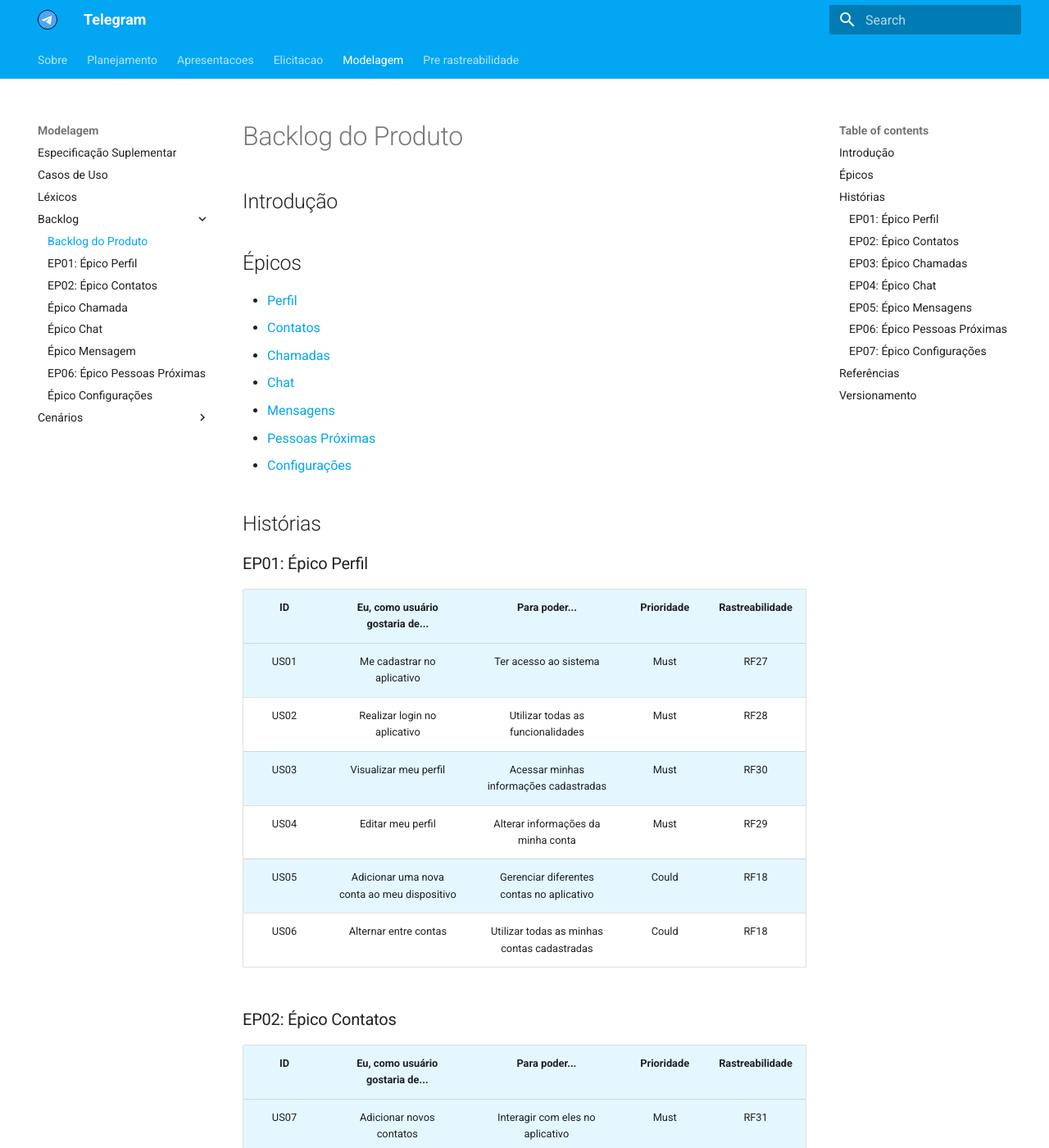
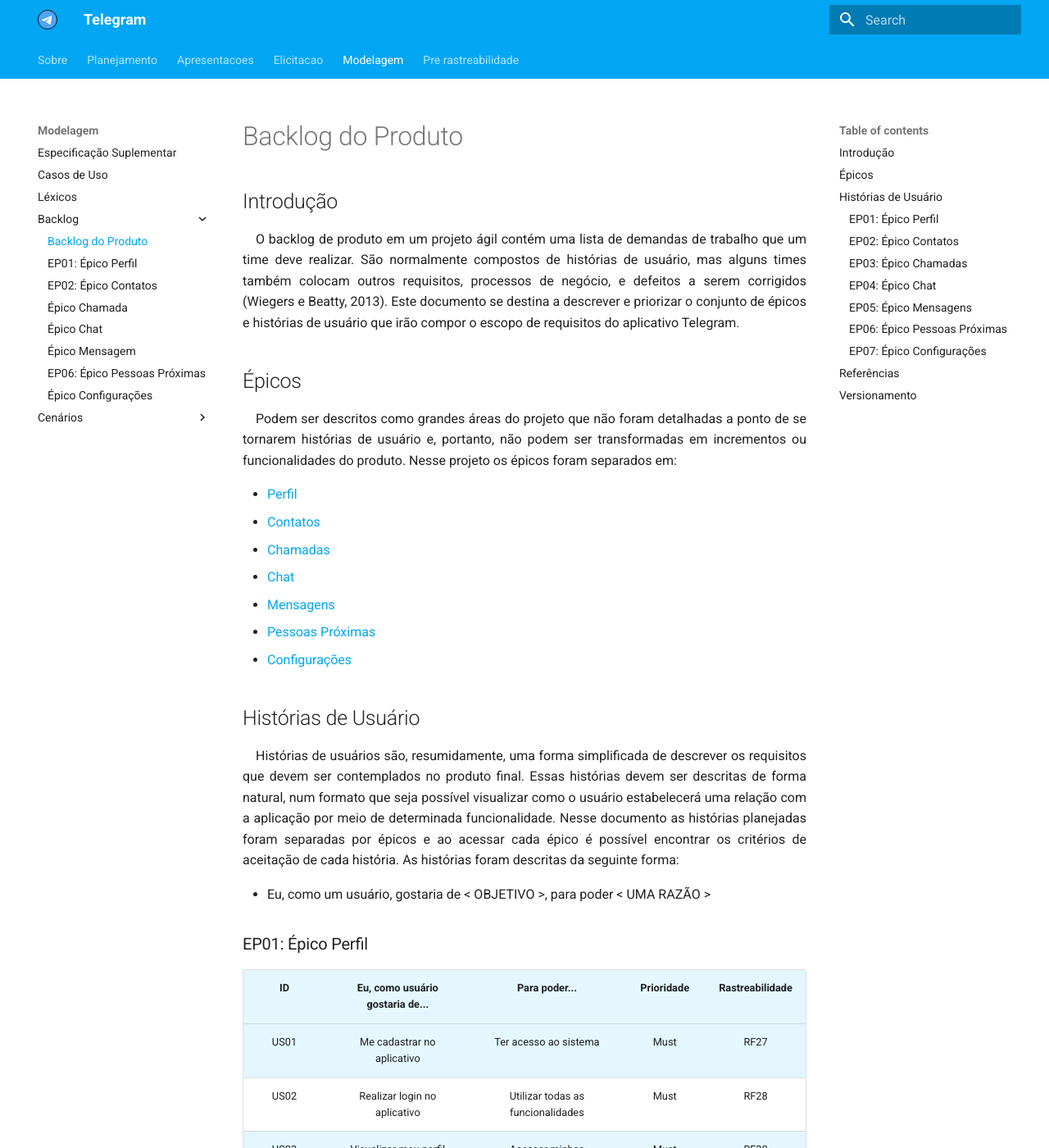
Before and after one commit to Requisitos-de-Software/2020.2-Telegram, an MkDocs documentation site: the page built from docs/modelagem/backlog/backlog_do_produto.md, in a window 1280 px wide and 1400 px high. Shown: the whole window at 82% size. Built offline with MkDocs 1.6.1 and Material for MkDocs 9.7.7, drawn with Linux system fonts in a browser that asks for light colours; some of the changed lines change nothing that is shown; some of the changed text lies outside the part shown.

Commit message:
Ajusta versionamento, cria textos e adiciona rastreabilidade.
Co-authored-by: Lorrany <lolo.souza80@yahoo.com>
Co-authored-by: Herick <herick.portugues@gmail.com>

```diff
--- a/docs/modelagem/backlog/backlog_do_produto.md
+++ b/docs/modelagem/backlog/backlog_do_produto.md
@@ -2,7 +2,12 @@
 
 ## Introdução
 
+<p align='justify'> &emsp;O backlog de produto em um projeto ágil contém uma lista de demandas de trabalho que um time deve realizar. São normalmente compostos de histórias de usuário, mas alguns times também colocam outros requisitos, processos de negócio, e defeitos a serem corrigidos (Wiegers e Beatty, 2013). Este documento se destina a descrever e priorizar o conjunto de épicos e histórias de usuário que irão compor o escopo de requisitos do aplicativo Telegram.</p>
+
 ## Épicos
+
+<p align='justify'> &emsp;Podem ser descritos como grandes áreas do projeto que não foram detalhadas a ponto de se tornarem histórias de usuário e, portanto, não podem ser transformadas em incrementos ou funcionalidades do produto. Nesse projeto os épicos foram separados em:</p>
+
 - [Perfil](ep01_epico_perfil.md)
 - [Contatos](ep02_epico_contatos.md)
 - [Chamadas](ep03_epico_chamada.md)
@@ -11,7 +16,11 @@
 - [Pessoas Próximas](ep06_epico_pessoas_proximas.md)
 - [Configurações](ep07_epico_configuracoes.md)
 
-## Histórias
+## Histórias de Usuário
+
+<p align='justify'> &emsp;Histórias de usuários são, resumidamente, uma forma simplificada de descrever os requisitos que devem ser contemplados no produto final. Essas histórias devem ser descritas de forma natural, num formato que seja possível visualizar como o usuário estabelecerá uma relação com a aplicação por meio de determinada funcionalidade. Nesse documento as histórias planejadas foram separadas por épicos e ao acessar cada épico é possível encontrar os critérios de aceitação de cada história. As histórias foram descritas da seguinte forma:</p>
+
+- Eu, como um usuário, gostaria de < OBJETIVO >, para poder < UMA RAZÃO >
 
 ### EP01: Épico Perfil
 
@@ -38,43 +47,43 @@
 
 ### EP03: Épico Chamadas
 
-|  ID | Eu, como usuário gostaria de...|    Para poder...      | Prioridade |
-| :-: | :---------------------------- | :------------------- | :--------: |
-| US14| Realizar chamadas de voz individuais   | Conversar por meio de chamada de voz com uma pessoa           |    Should   |
-| US15| Realizar chamadas de voz em grupo      | Conversar por meio de chamada de voz com mais de uma pessoa   |    Won't    |
-| US16| Realizar chamadas de vídeo individuais | Conversar por meio de chamada de vídeo com uma pessoa         |    Should   |
-| US17| Realizar chamadas de vídeo em grupo    | Conversar por meio de chamada de vídeo com mais de uma pessoa |    Won't    |
+|  ID | Eu, como usuário gostaria de...|    Para poder...      | Prioridade | Rastreabilidade |
+| :-: | :-----------------------------: | :--------------------: | :--------: | :-------------: |
+| US14| Realizar chamadas de voz individuais   | Conversar por meio de chamada de voz com uma pessoa           |    Should   | RF7 |
+| US15| Realizar chamadas de voz em grupo      | Conversar por meio de chamada de voz com mais de uma pessoa   |    Won't    | RF8 |
+| US16| Realizar chamadas de vídeo individuais | Conversar por meio de chamada de vídeo com uma pessoa         |    Should   | RF9 |
+| US17| Realizar chamadas de vídeo em grupo    | Conversar por meio de chamada de vídeo com mais de uma pessoa |    Won't    | RF10 |
 
 ### EP04: Épico Chat
-|  ID | Eu, como usuário gostaria de...|              Para poder...                  | Prioridade |
-| :-: | :----------------------------- | :------------------------------------------ | :--------: |
-| US18  |   Iniciar uma nova conversa    |    Trocar mensagens com outros usuários     |    Must    |
-| US19  |        Criar um grupo          |  Trocar mensagens com um grupo de usuários  |    Must    |
-| US20  |   Criar um novo canal de voz   | Enviar mensagens a diversos usuários de uma só vez |    Must    |
-| US21  |     Pesquisar mensagens        |       Encontrar mensagens específicas       |  Should    |
-| US22  |      Pesquisar usuários        |       Encontrar usuários do aplicativo      |  Should    |
-| US23  |       Apagar conversas         |             Gerenciar meus chats            |    Must    |
-| US24  |       Fixar conversas          |       Priorizar a visualização de chats     |  Should    |
-| US25  |      Arquivar conversas        | Ocultar a visualização de chats sem deletar |  Should    |
+|  ID | Eu, como usuário gostaria de...|              Para poder...                  | Prioridade | Rastreabilidade |
+| :-: | :-----------------------------: | :------------------------------------------: | :--------: | :-------------: |
+| US18  |   Iniciar uma nova conversa    |    Trocar mensagens com outros usuários     |    Must    | RF38 |
+| US19  |        Criar um grupo          |  Trocar mensagens com um grupo de usuários  |    Must    | RF11 |
+| US20  |   Criar um novo canal de voz   | Enviar mensagens a diversos usuários de uma só vez |    Must    | RF53 |
+| US21  |     Pesquisar mensagens        |       Encontrar mensagens específicas       |  Should    | RF37|
+| US22  |      Pesquisar usuários        |       Encontrar usuários do aplicativo      |  Should    | RF42|
+| US23  |       Apagar conversas         |             Gerenciar meus chats            |    Must    | RF54|
+| US24  |       Fixar conversas          |       Priorizar a visualização de chats     |  Should    | RF55 |
+| US25  |      Arquivar conversas        | Ocultar a visualização de chats sem deletar |  Should    | RF56 |
 
 ### EP05: Épico Mensagens
-|  ID | Eu, como usuário gostaria de...|    Para poder...      | Prioridade |
-| :-: | :---------------------------- | :------------------- | :--------: |
-| US26| Enviar/Receber mensagem de texto  | Trocar mensagens de texto          |    Must   |
-| US27| Enviar/Receber mensagem de áudio  | Trocar mensagens de áudio          |    Must   |
-| US28| Enviar/Receber arquivos de imagem da galeria | Trocar arquivos de imagem da galeria|    Must    |
-| US29| Enviar/Receber arquivos de imagem capturados na hora | Trocar arquivos de imagem capturados na hora |  Could   |
-| US30| Enviar/Receber arquivos de vídeo da galeria | Trocar arquivos de vídeo da galeria |    Must    |
-| US31| Enviar/Receber arquivos de vídeo gravados na hora | Trocar arquivos de vídeo gravados na hora|    Could    |
-| US32| Criar grupos de mensagens | Trocar mensagens em grupo |    Must    |
-| US33| Criar enquetes | Realizar enquetes|    Could    |
-| US34| Salvar mensagens | Visualizar determinada mensagem depois |    Could   |
-| US35| Encaminhar mensagens | Espelhar mensagem sem precisar copiá-la |    Should    |
-| US36| Excluir mensagens enviadas | Apagá-la em caso de arrependimento |    Should    |
-| US37| Enviar/Receber arquivos | Trocar arquivos |    Must   |
-| US38| Responder uma mensagem enviada num grupo no privado da pessoa que a enviou| Responde-la com mais privacidade | Could|
-| US39| Salvar e visualizar as mensagens salvas de uma conversa em específico | Para poder visualizá-la depois de forma mais fácil |    Won't    |
-| US40| Enviar/Receber uma música | Trocar músicas |    Could    |
+|  ID | Eu, como usuário gostaria de...|    Para poder...      | Prioridade | Rastreabilidade |
+| :-: | :-----------------------------: | :-------------------: | :--------: | :------------: |
+| US26| Enviar/Receber mensagem de texto  | Trocar mensagens de texto          |    Must   | RF1 |
+| US27| Enviar/Receber mensagem de áudio  | Trocar mensagens de áudio          |    Must   | RF2 |
+| US28| Enviar/Receber arquivos de imagem da galeria | Trocar arquivos de imagem da galeria|    Must    | RF3 |
+| US29| Enviar/Receber arquivos de imagem capturados na hora | Trocar arquivos de imagem capturados na hora |  Could   | RF4 |
+| US30| Enviar/Receber arquivos de vídeo da galeria | Trocar arquivos de vídeo da galeria |    Must    | RF5 |
+| US31| Enviar/Receber arquivos de vídeo gravados na hora | Trocar arquivos de vídeo gravados na hora|    Could    | RF6 |
+| US32| Criar grupos de mensagens | Trocar mensagens em grupo |    Must    | RF11 |
+| US33| Criar enquetes | Realizar enquetes|    Could    | RF12 |
+| US34| Salvar mensagens | Visualizar determinada mensagem depois |    Could   | RF13 |
+| US35| Encaminhar mensagens | Espelhar mensagem sem precisar copiá-la |    Should    | RF14 |
+| US36| Excluir mensagens enviadas | Apagá-la em caso de arrependimento |    Should    | RF15 |
+| US37| Enviar/Receber arquivos | Trocar arquivos |    Must   | RF16 |
+| US38| Responder uma mensagem enviada num grupo no privado da pessoa que a enviou| Responde-la com mais privacidade | Could| RF33 |
+| US39| Salvar e visualizar as mensagens salvas de uma conversa em específico | Visualizá-la depois de forma mais fácil |    Won't    | RF34 |
+| US40| Enviar/Receber uma música | Trocar músicas |    Could    | RF44 |
 
 ### EP06: Épico Pessoas Próximas
 
@@ -87,27 +96,29 @@
 
 
 ### EP07: Épico Configurações
-|  ID |           Eu, como usuário gostaria de...             |    Para poder...      | Prioridade |
-| :-: | :---------------------------------------------------  | :-------------------  | :--------: |
-| US45  |          Acessar minhas mensagens salvas              | Visualizar mensagens específicas |    Could    |
-| US46  |       Alterar a visualização da aba de chamadas       | Visualizar ou ocultar meu registro de chamadas |    Must    |
-| US47  | Iniciar ou terminar uma sessão em outros dispositivos | Controlar o acesso à minha conta |    Must    |
-| US48  |                  Criar pastas de chat                 | Organizar minhas conversas |    Could    |
-| US49  |          Editar e reorganizar pastas de chat          | Controlar a disposição das pastas de conversas |    Could    |
-| US50  | Redefinir ou alterar as configurações de notificações | Configurar a ativação de notificações |   Should    |
-| US51  |  Alterar as configurações de privacidade e segurança  | Configurar caracteŕisticas importantes para a segurança da minha conta |    Should    |
-| US52  |   Alterar as configurações de dados e armazenamento   | Gerenciar de forma individual meu uso de dados |    Should    |
-| US53  |         Alterar as configurações de aparência         | Adequar a aparência da aplicação de acordo com meu gosto |    Could    |
-| US54  |      Alterar o idioma de exibição do aplicativo       | Ter a possibilidade de testar outros idiomas na aplicação |    Must    |
-| US55  |         Editar e gerenciar pacotes de stickers        | Gerenciar ou remover pacotes de stickers |    Could    |
+|  ID |           Eu, como usuário gostaria de...             |    Para poder...      | Prioridade | Rastreabilidade |
+| :-: | :---------------------------------------------------:  | :-------------------:  | :--------: | :-----: |
+| US45  |          Acessar minhas mensagens salvas              | Visualizar mensagens específicas |    Could    | RF34 |
+| US46  |       Alterar a visualização da aba de chamadas       | Visualizar ou ocultar meu registro de chamadas |    Must    | RF57|
+| US47  | Iniciar ou terminar uma sessão em outros dispositivos | Controlar o acesso à minha conta |    Must    | RF18 |
+| US48  |                  Criar pastas de chat                 | Organizar minhas conversas |    Could    | RF24 |
+| US49  |          Editar e reorganizar pastas de chat          | Controlar a disposição das pastas de conversas |    Could    | RF24|
+| US50  | Redefinir ou alterar as configurações de notificações | Configurar a ativação de notificações |   Should    | RF45 |
+| US51  |  Alterar as configurações de privacidade e segurança  | Configurar caracteŕisticas importantes para a segurança da minha conta |    Should    | RF58|
+| US52  |   Alterar as configurações de dados e armazenamento   | Gerenciar de forma individual meu uso de dados |    Should    | RF59 |
+| US53  |         Alterar as configurações de aparência         | Adequar a aparência da aplicação de acordo com meu gosto |    Could    | RF60 |
+| US54  |      Alterar o idioma de exibição do aplicativo       | Ter a possibilidade de testar outros idiomas na aplicação |    Must    | RF61 |
+| US55  |         Editar e gerenciar pacotes de stickers        | Gerenciar ou remover pacotes de stickers |    Could    | RF62 |
 
 ## Referências
+- WIEGERS, Karl; BEATTY, Joy. "Software Requirements". Microsoft Press, 2013.
 
 ## Versionamento
 
 | Data       | Versão |                Descrição                                |        Autor(es)        |
-| ---------- | ------ | ------------------------------------------------------- | ----------------------- |
+| :--------: | :----: | :-----------------------------------------------------: | :---------------------: |
 | 30/03/2021 |   1.0  |                  Criação do documento                   |Brenda, Herick e Lorrany |
 | 01/04/2021 |   1.1  |         Adição dos épicos chat e configurações          |         Brenda          |
 | 01/04/2021 |   1.2  |         Adição dos épicos mensagens e chamadas          |         Lorrany         |
 | 01/04/2021 |   1.3  |  Adição dos épicos perfil, contatos e pessoas próximas  |    Hérick Portugues     |
+| 01/04/2021 |   1.4  |            Revisão e correções no documento             |Brenda, Herick e Lorrany |
```
